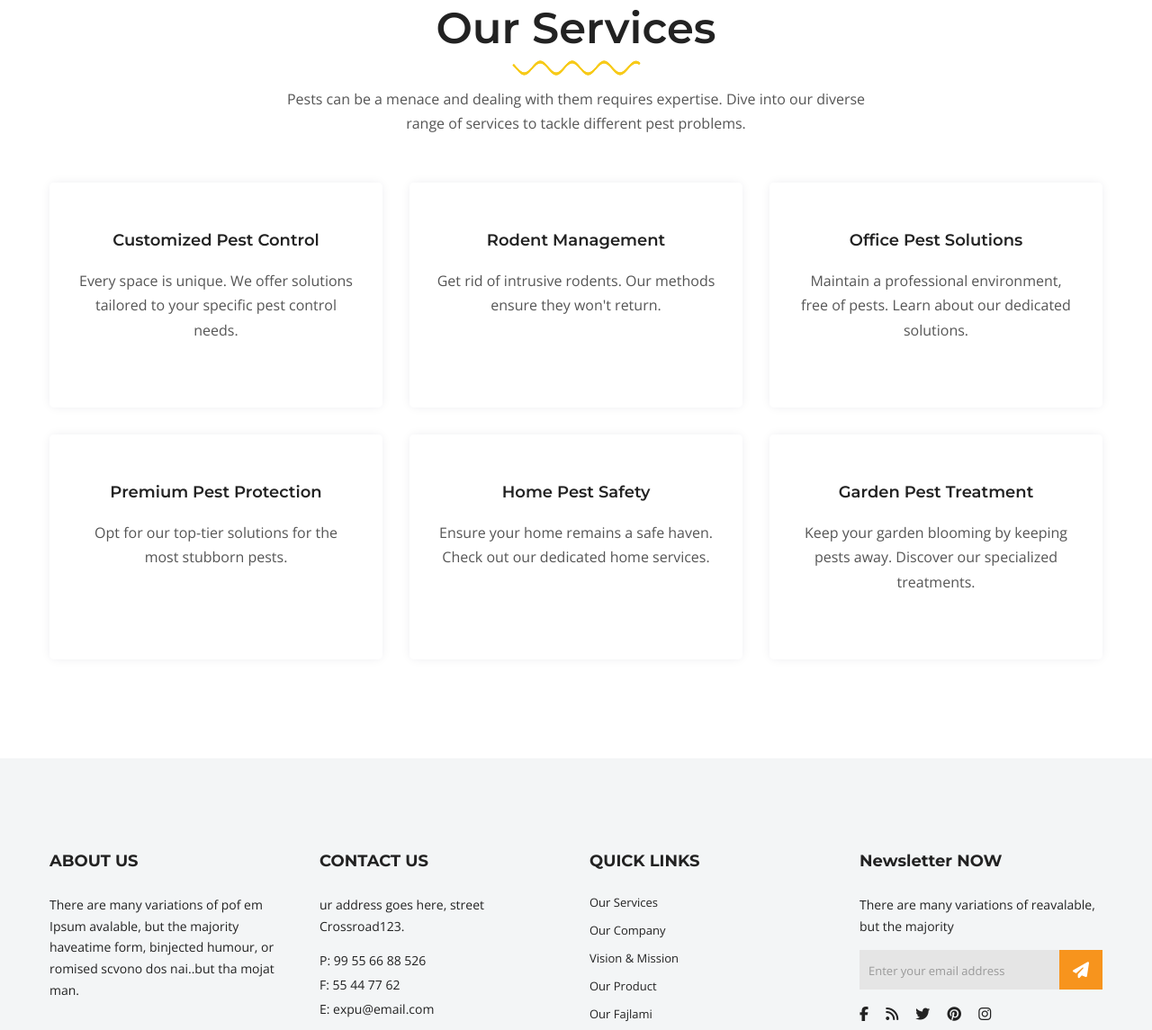
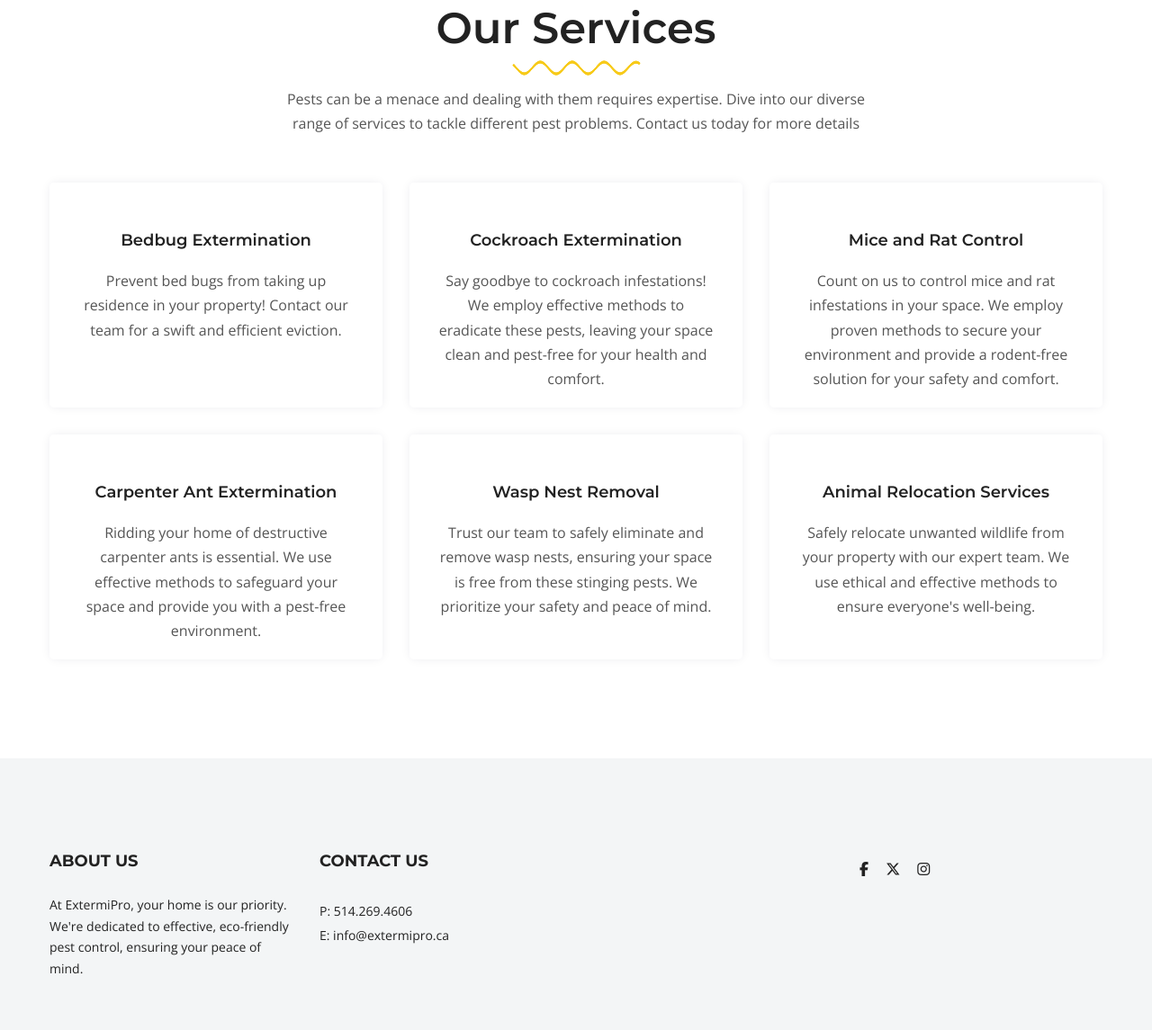
Before and after one commit to KevinH1227/extermipro, a plain HTML site: page front-end/service.html in a window 1280 px wide. Shown: the part 533-1678 px from the top of the page at 90% size. Drawn offline with nearby package versions, Linux system fonts and the light colour scheme; some packages are replaced by stand-ins of ours.

Commit message:
Added text in services.html

```diff
--- a/front-end/service.html
+++ b/front-end/service.html
@@ -252,7 +252,8 @@
                             <h2 class="title">Our Services</h2>
                             <p class="sub-title">Pests can be a menace and dealing with them requires
                                 expertise. Dive into our diverse range of services to tackle different
-                                pest problems.</p>
+                                pest problems.
+                                Contact us today for more details</p>
                         </div>
                         <!-- section title end -->
                     </div>
@@ -261,8 +262,8 @@
                     <div class="col-lg-4 col-sm-6">
                         <!-- service item start -->
                         <div class="service-item2 mt-30">
-                            <h5 class="service-title">Customized Pest Control</h5>
-                            <p>Every space is unique. We offer solutions tailored to your specific pest control needs.</p>
+                            <h5 class="service-title">Bedbug Extermination</h5>
+                            <p>Prevent bed bugs from taking up residence in your property! Contact our team for a swift and efficient eviction.</p>
                             <!-- <a href="service-details.html" class="read-more">LEARN MORE</a> -->
                         </div>
                         <!-- service item end -->
@@ -271,8 +272,8 @@
                     <div class="col-lg-4 col-sm-6">
                         <!-- service item start -->
                         <div class="service-item2 mt-30">
-                            <h5 class="service-title">Rodent Management</h5>
-                            <p>Get rid of intrusive rodents. Our methods ensure they won't return.</p>
+                            <h5 class="service-title">Cockroach Extermination</h5>
+                            <p>Say goodbye to cockroach infestations! We employ effective methods to eradicate these pests, leaving your space clean and pest-free for your health and comfort.</p>
                             <!-- <a href="service-details.html" class="read-more">LEARN MORE</a> -->
                         </div>
                         <!-- service item end -->
@@ -281,8 +282,8 @@
                     <div class="col-lg-4 col-sm-6">
                         <!-- service item start -->
                         <div class="service-item2 mt-30">
-                            <h5 class="service-title">Office Pest Solutions</h5>
-                            <p>Maintain a professional environment, free of pests. Learn about our dedicated solutions.</p>
+                            <h5 class="service-title">Mice and Rat Control</h5>
+                            <p>Count on us to control mice and rat infestations in your space. We employ proven methods to secure your environment and provide a rodent-free solution for your safety and comfort.</p>
                             <!-- <a href="service-details.html" class="read-more">LEARN MORE</a> -->
                         </div>
                         <!-- service item end -->
@@ -291,8 +292,8 @@
                     <div class="col-lg-4 col-sm-6">
                         <!-- service item start -->
                         <div class="service-item2 mt-30">
-                            <h5 class="service-title">Premium Pest Protection</h5>
-                            <p>Opt for our top-tier solutions for the most stubborn pests.</p>
+                            <h5 class="service-title">Carpenter Ant Extermination</h5>
+                            <p>Ridding your home of destructive carpenter ants is essential. We use effective methods to safeguard your space and provide you with a pest-free environment.</p>
                             <!-- <a href="service-details.html" class="read-more">LEARN MORE</a> -->
                         </div>
                         <!-- service item end -->
@@ -301,8 +302,8 @@
                     <div class="col-lg-4 col-sm-6">
                         <!-- service item start -->
                         <div class="service-item2 mt-30">
-                            <h5 class="service-title">Home Pest Safety</h5>
-                            <p>Ensure your home remains a safe haven. Check out our dedicated home services.</p>
+                            <h5 class="service-title">Wasp Nest Removal</h5>
+                            <p>Trust our team to safely eliminate and remove wasp nests, ensuring your space is free from these stinging pests. We prioritize your safety and peace of mind.</p>
                             <!-- <a href="service-details.html" class="read-more">LEARN MORE</a> -->
                         </div>
                         <!-- service item end -->
@@ -311,8 +312,8 @@
                     <div class="col-lg-4 col-sm-6">
                         <!-- service item start -->
                         <div class="service-item2 mt-30">
-                            <h5 class="service-title">Garden Pest Treatment</h5>
-                            <p>Keep your garden blooming by keeping pests away. Discover our specialized treatments.</p>
+                            <h5 class="service-title">Animal Relocation Services</h5>
+                            <p>Safely relocate unwanted wildlife from your property with our expert team. We use ethical and effective methods to ensure everyone's well-being.</p>
                             <!-- <a href="service-details.html" class="read-more">LEARN MORE</a> -->
                         </div>
                         <!-- service item end -->
@@ -334,7 +335,7 @@
                         <div class="footer-single-widget mt-30">
                             <h5 class="widget-title">ABOUT <span>US</span></h5>
                             <div class="widget-body">
-                                <p class="desc">There are many variations of pof em Ipsum avalable, but the majority haveatime form, binjected humour, or romised scvono dos nai..but tha mojat man.</p>
+                                <p class="desc">At ExtermiPro, your home is our priority. We're dedicated to effective, eco-friendly pest control, ensuring your peace of mind.</p>
                             </div>
                         </div>
                         <!-- footer single widget start -->
@@ -345,11 +346,11 @@
                         <div class="footer-single-widget mt-30">
                             <h5 class="widget-title">CONTACT <span>US</span></h5>
                             <div class="widget-body">
-                                <p class="desc">ur address goes here, street Crossroad123.</p>
+                                <!-- <p class="desc">ur address goes here, street Crossroad123.</p> -->
                                 <ul class="contact-info">
-                                    <li>P: <a href="tel:99556688526">99 55 66 88 526</a></li>
-                                    <li>F: <a href="tel:55447762">55 44 77 62</a></li>
-                                    <li>E: <a href="mailto:expu@email.com">expu@email.com</a></li>
+                                    <li>P: <a href="tel:99556688526">514.269.4606</a></li>
+                                    <!-- <li>F: <a href="tel:55447762">55 44 77 62</a></li> -->
+                                    <li>E: <a href="mailto:expu@email.com">info@extermipro.ca</a></li>
                                 </ul>
                             </div>
                         </div>
@@ -359,15 +360,15 @@
                     <div class="col-lg-3 col-md-6">
                         <!-- footer single widget start -->
                         <div class="footer-single-widget mt-30">
-                            <h5 class="widget-title">QUICK <span>LINKS</span></h5>
+                            <!-- <h5 class="widget-title">QUICK <span>LINKS</span></h5> -->
                             <div class="widget-body">
-                                <ul class="useful-links">
+                                <!-- <ul class="useful-links">
                                     <li><a href="#">Our Services</a></li>
                                     <li><a href="#">Our Company</a></li>
                                     <li><a href="#">Vision & Mission</a></li>
                                     <li><a href="#">Our Product</a></li>
                                     <li><a href="#">Our Fajlami</a></li>
-                                </ul>
+                                </ul> -->
                             </div>
                         </div>
                         <!-- footer single widget start -->
@@ -376,28 +377,28 @@
                     <div class="col-lg-3 col-md-6">
                         <!-- footer single widget start -->
                         <div class="footer-single-widget mt-30">
-                            <h5 class="widget-title">Newsletter <span>NOW</span></h5>
+                            <!-- <h5 class="widget-title">Newsletter <span>NOW</span></h5> -->
                             <div class="widget-body">
-                                <p class="desc">There are many variations of reavalable, but the majority </p>
+                                <!-- <p class="desc">Join our newsletter community and unlock exclusive updates, special offers, and the latest news delivered conveniently to your inbox! </p> -->
                                 <div class="newsletter-inner">
-                                    <form id="mc-form">
+                                    <!-- <form id="mc-form">
                                         <input type="email" class="news-field" id="mc-email" autocomplete="off" placeholder="Enter your email address">
                                         <button class="news-btn" id="mc-submit"><i class="fa fa-paper-plane"></i></button>
-                                    </form>
+                                    </form> -->
                                     <!-- mailchimp-alerts Start -->
-                                    <div class="mailchimp-alerts">
-                                        <div class="mailchimp-submitting"></div><!-- mailchimp-submitting end -->
-                                        <div class="mailchimp-success"></div><!-- mailchimp-success end -->
-                                        <div class="mailchimp-error"></div><!-- mailchimp-error end -->
-                                    </div>
+                                    <!-- <div class="mailchimp-alerts">
+                                        <div class="mailchimp-submitting"></div>mailchimp-submitting end
+                                        <div class="mailchimp-success"></div>mailchimp-success end
+                                        <div class="mailchimp-error"></div>mailchimp-error end
+                                    </div> -->
                                     <!-- mailchimp-alerts end -->
                                 </div>
                                 <div class="widget-social-link">
                                     <a href="#"><i class="fa fa-facebook"></i></a>
-                                    <a href="#"><i class="fa fa-rss"></i></a>
-                                    <a href="#"><i class="fa fa-twitter"></i></a>
-                                    <a href="#"><i class="fa fa-pinterest"></i></a>
+                                    <a href="#"><i class="fa-brands fa-x-twitter"></i></a>
                                     <a href="#"><i class="fa fa-instagram"></i></a>
+                                    <!-- <a href="#"><i class="fa fa-rss"></i></a> -->
+                                    <!-- <a href="#"><i class="fa fa-pinterest"></i></a> -->
                                 </div>
                             </div>
                         </div>
```
